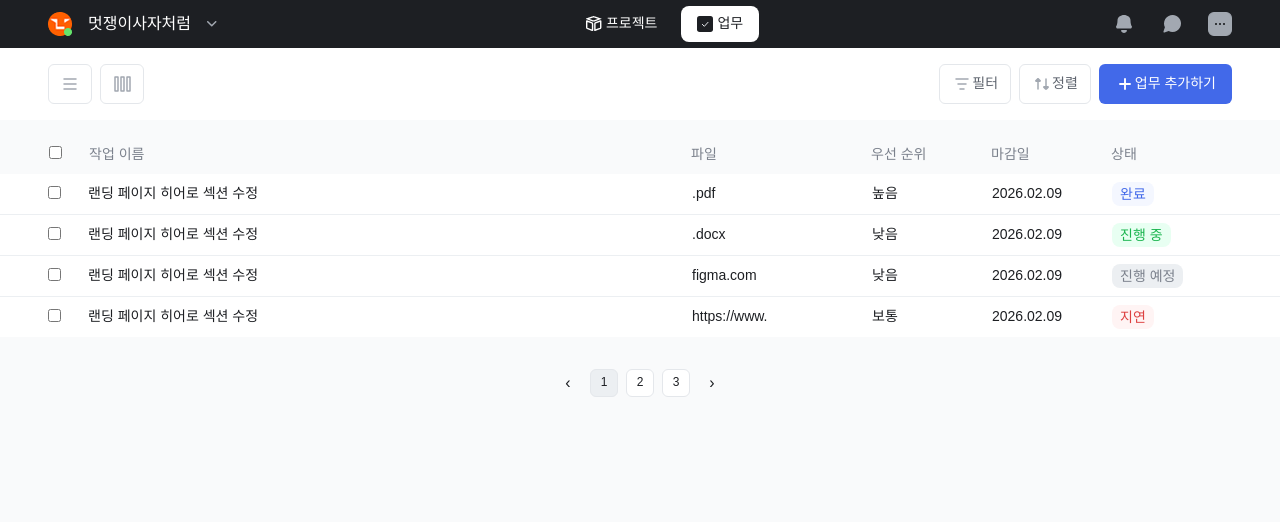
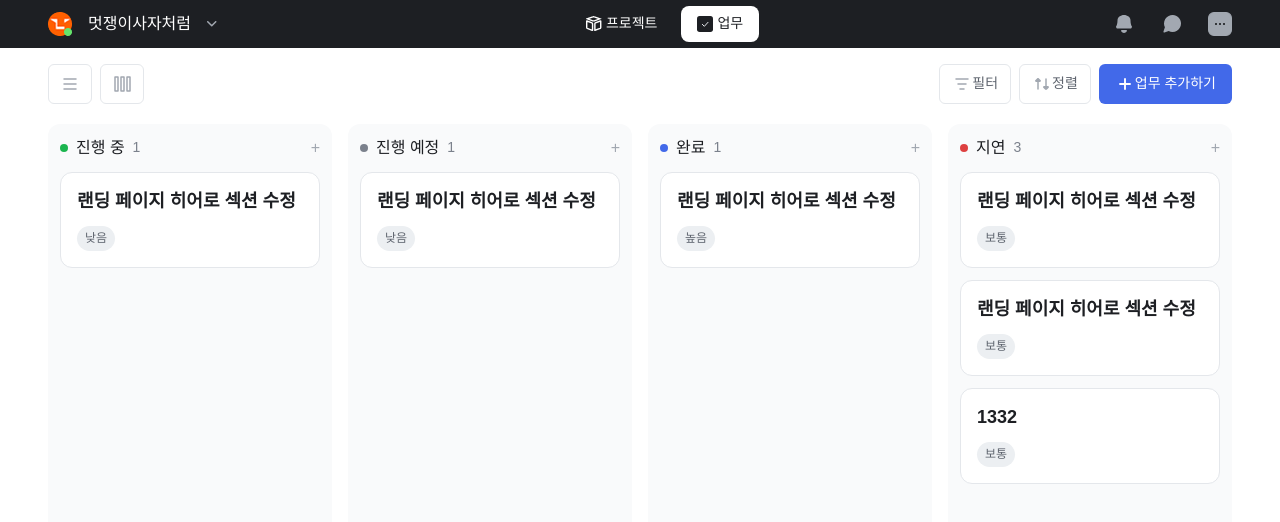
Before and after one commit to nb-global-likelion/pm-tool, a React (Vite) app: page /task in a window 1280 px wide. Both pictures are taken after a click on the button 122 px from the left and 84 px from the top of the page. Shown: the top 522 px of the page. Built offline with nearby package versions, Linux system fonts and the light colour scheme; a web font is replaced by a local one.

Commit message:
feat: 업무/칸반뷰 퍼블리싱

```diff
--- a/src/index.css
+++ b/src/index.css
@@ -68,7 +68,7 @@
 
 @layer base {
   body {
-    @apply bg-gray-100 text-gray-900 antialiased font-sans;
+    @apply bg-white text-gray-900 antialiased font-sans;
   }
 
   html,
--- a/src/pages/task/TaskPage.tsx
+++ b/src/pages/task/TaskPage.tsx
@@ -3,6 +3,7 @@ import ListView from "./components/ListView";
 import type { Task } from "./types/types";
 import TaskHeader from "./components/TaskHeader";
 import Pagination from "../../components/pagination";
+import KanvanView from "./components/KanvanView";
 
 type ViewMode = "list" | "kanban";
 
@@ -44,15 +45,38 @@ export default function TasksPage() {
         dueDate: "2026.02.09",
         status: "blocked",
       },
+      {
+        id: "5",
+        title: "랜딩 페이지 히어로 섹션 수정",
+        file: "https://www.",
+        priority: "normal",
+        dueDate: "2026.02.09",
+        status: "blocked",
+      },
+      {
+        id: "6",
+        title: "1332",
+        file: "https://www.",
+        priority: "normal",
+        dueDate: "2026.02.09",
+        status: "blocked",
+      },
     ],
     [],
   );
 
   return (
-    <div className="space-y-4">
+    <div className="bg-white">
       <TaskHeader view={view} onChangeView={setView} />
-      <ListView task={task} />
-      <Pagination />
+
+      {view === "list" ? (
+        <>
+          <ListView task={task} />
+          <Pagination />
+        </>
+      ) : (
+        <KanvanView task={task} />
+      )}
     </div>
   );
 }
--- a/src/pages/task/components/KanvanView.tsx
+++ b/src/pages/task/components/KanvanView.tsx
@@ -1,4 +1,71 @@
-const KanvanView = () => {
-  return <div>칸반 뷰</div>;
+import type { Task, TaskStatus } from "../types/types";
+
+type Props = { task: Task[] };
+
+const columns: { key: TaskStatus; title: string }[] = [
+  { key: "inProgress", title: "진행 중" },
+  { key: "todo", title: "진행 예정" },
+  { key: "done", title: "완료" },
+  { key: "blocked", title: "지연" },
+];
+
+const statusColor: Record<TaskStatus, string> = {
+  todo: "bg-gray-600",
+  inProgress: "bg-[#1bb54f]",
+  done: "bg-[#4269E9]",
+  blocked: "bg-[#dd4040]",
+};
+
+const KanvanView = ({ task }: Props) => {
+  return (
+    <div className="grid grid-cols-4 gap-4 px-12 bg-white pt-1">
+      {columns.map((col) => {
+        const items = task.filter((t) => t.status === col.key);
+        return (
+          <div
+            key={col.key}
+            className="bg-gray-100 rounded-xl p-3 min-h-[520px]"
+          >
+            <div className="flex items-center justify-between mb-3">
+              <div className="flex items-center gap-2">
+                <span
+                  className={`w-2 h-2 rounded-full ${statusColor[col.key]}`}
+                />
+                <span className="text-body1 text-gray-900">{col.title}</span>
+                <span className="text-body2 text-gray-600">{items.length}</span>
+              </div>
+              <button className="text-gray-500 hover:text-gray-900">+</button>
+            </div>
+
+            <div className="space-y-3">
+              {items.map((t) => (
+                <div
+                  key={t.id}
+                  className="bg-white rounded-xl border border-gray-300 p-4"
+                >
+                  <div className="text-h4 text-gray-900">{t.title}</div>
+                  <div className="mt-3 flex items-center gap-2">
+                    <span className="text-caption px-2 py-1 rounded-full bg-gray-200 text-gray-700">
+                      {t.priority === "high"
+                        ? "높음"
+                        : t.priority === "normal"
+                          ? "보통"
+                          : "낮음"}
+                    </span>
+                  </div>
+                </div>
+              ))}
+
+              {items.length === 0 && (
+                <div className="text-caption text-gray-600 py-8 text-center">
+                  항목 없음
+                </div>
+              )}
+            </div>
+          </div>
+        );
+      })}
+    </div>
+  );
 };
 export default KanvanView;
```
